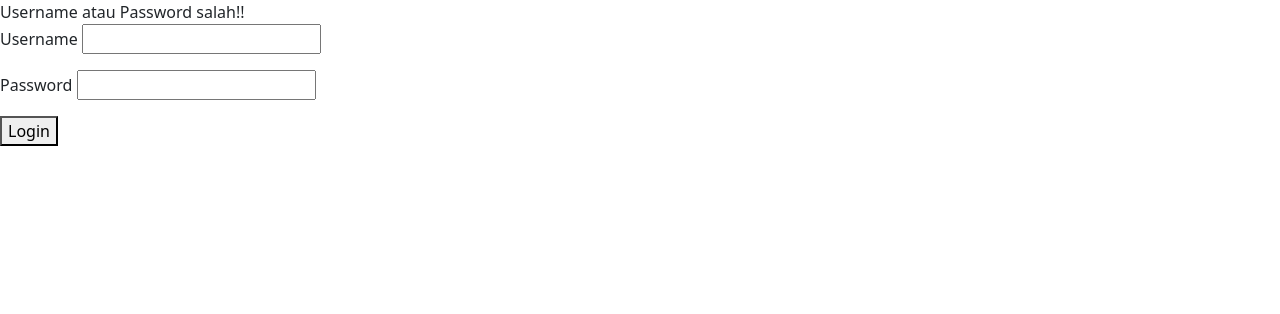
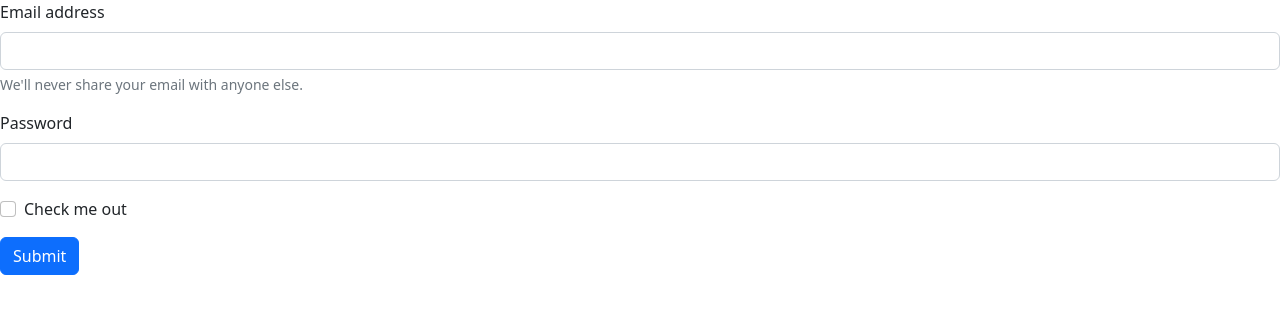
Before and after one commit to Creiseu/matkul_webprog, a PHP site: page /matkul_webprog/index.php in a window 1280 px wide. Shown: the top 314 px of the page. Run offline with PHP 8.4, Linux system fonts and the light colour scheme; the visitor is signed in with stand-in values (Sample User, id 1).

Commit message:
Add files via upload

```diff
--- a/latihan02/admin/index.php
+++ b/latihan02/admin/index.php
@@ -8,29 +8,21 @@
     <link rel="stylesheet" href="https://cdn.jsdelivr.net/npm/bootstrap@5.2.3/dist/css/bootstrap.min.css">
 </head>
 <body>
-        <form action="ceklogin.php" method="post">
-            <?php
-                session_start();
-                session_destroy();
-                if(isset($_SESSION['pesan'])){
-                    echo $_SESSION['pesan'];
-                }else{
-                    session_unset();
-                }
-            ?>
-            <div class="col"></div>
-            <div class="col">
+<form>
     <div class="mb-3">
-                    <label for="txt_user">Username</label>
-                    <input type="text"  id="txt_user" name="txt_user">
+        <label for="exampleInputEmail1" class="form-label">Email address</label>
+        <input type="email" class="form-control" id="exampleInputEmail1" aria-describedby="emailHelp">
+        <div id="emailHelp" class="form-text">We'll never share your email with anyone else.</div>
     </div>
     <div class="mb-3">
-                    <label for="txt_psw">Password</label>
-                    <input type="password"  id="txt_pasw" name="txt_pasw">
+        <label for="exampleInputPassword1" class="form-label">Password</label>
+        <input type="password" class="form-control" id="exampleInputPassword1">
     </div>
-                    <button type="submit"  name="btn_login">Login</button>
+    <div class="mb-3 form-check">
+        <input type="checkbox" class="form-check-input" id="exampleCheck1">
+        <label class="form-check-label" for="exampleCheck1">Check me out</label>
     </div>
-            <div class="col"></div>
+    <button type="submit" class="btn btn-primary">Submit</button>
 </form>
 </body>
 </html>
```
Lines whose indentation alone changed are shown as unchanged.
